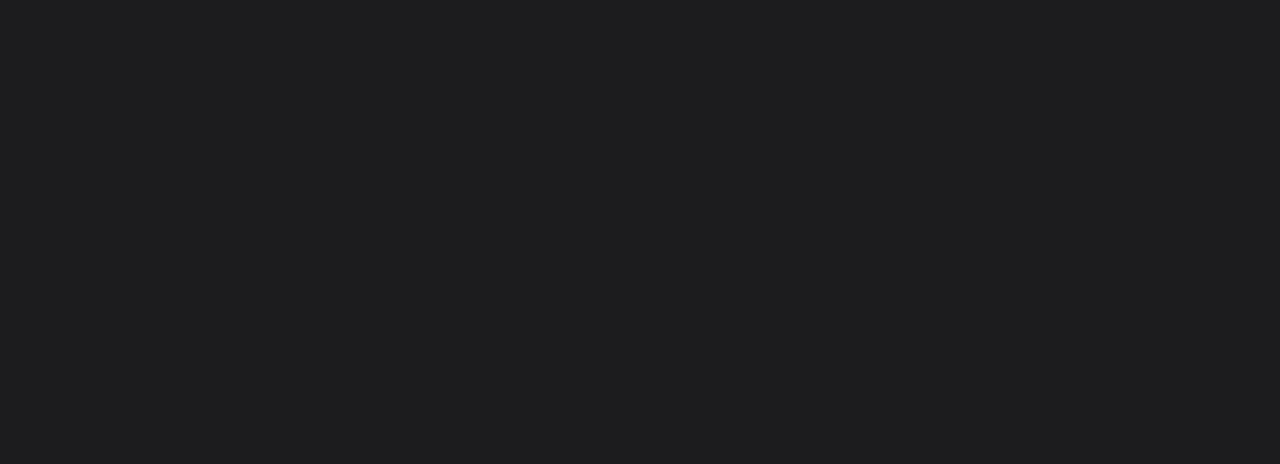
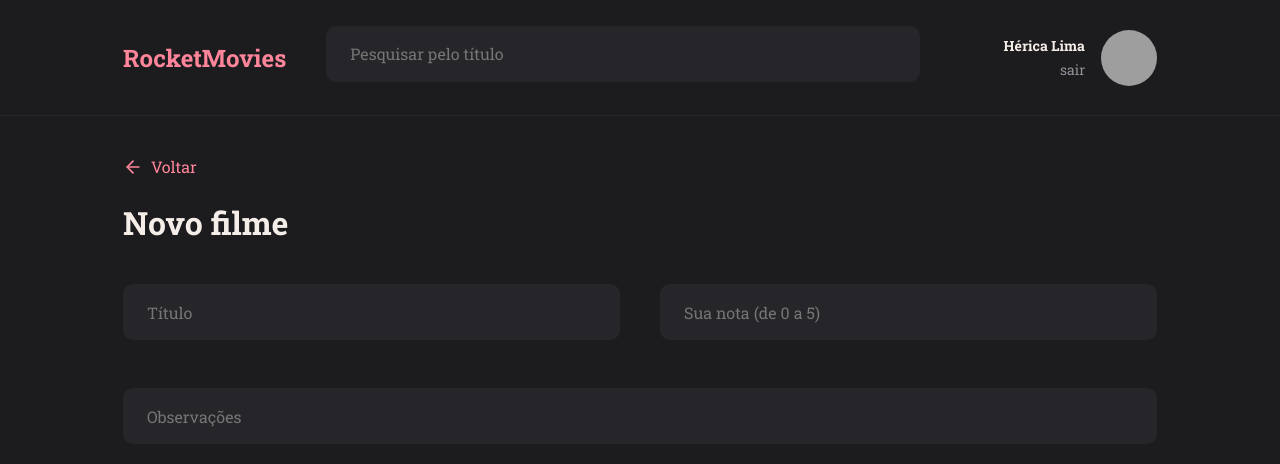
Before and after one commit to hericarlima/rocket-movies, a React (Vite) app: page /create in a window 1280 px wide. Before the commit this address had no page. Shown: the top 464 px of the page. Built offline with nearby package versions, Linux system fonts and the light colour scheme; grey boxes are pictures that could not be loaded.

Commit message:
createMovie page started

```diff
--- a/src/components/ButtonText/index.jsx
+++ b/src/components/ButtonText/index.jsx
@@ -1,8 +1,9 @@
 import { Container } from "./styles";
 
-export function ButtonText({ title, isActive = false, ...rest}) {
+export function ButtonText({ title, isActive = false, icon: Icon, ...rest}) {
     return (
         <Container type="button" isActive={isActive} {...rest}>
+            {Icon && <Icon size={20} />}
             {title}
         </Container>
     );
--- a/src/components/ButtonText/styles.js
+++ b/src/components/ButtonText/styles.js
@@ -4,5 +4,9 @@
     background: none;
     border: none;
     font-size: 1.6rem;
-    color: ${({ theme, isActive }) => isActive ? theme.COLORS.PINK : theme.COLORS.GRAY_100};
+    color: ${({ theme, isActive }) => isActive ? theme.COLORS.GRAY_100 : theme.COLORS.PINK};
+
+    display: flex;
+    align-items: center;
+    gap: .8rem;
 `;
--- /dev/null
+++ b/src/pages/CreateMovie/index.jsx
@@ -0,0 +1,32 @@
+import { FiArrowLeft } from 'react-icons/fi';
+
+import { Container, Content } from './styles';
+
+import { Header } from '../../components/Header';
+import { ButtonText } from '../../components/ButtonText';
+import { Input } from '../../components/Input';
+
+export function CreateMovie() {
+    return (
+        <Container>
+            <Header />
+
+            <Content>
+                <ButtonText icon={FiArrowLeft} title="Voltar" />
+
+                <h1>Novo filme</h1>
+
+                <div className="col-3">
+                    <Input type="text" placeholder="Título"/>
+                    <Input type="number" placeholder="Sua nota (de 0 a 5)"/>
+                </div>
+
+                <Input type="textarea" placeholder="Observações" />
+
+
+
+
+            </Content>
+        </Container>
+    );
+}
--- /dev/null
+++ b/src/pages/CreateMovie/styles.js
@@ -0,0 +1,29 @@
+import styled from 'styled-components';
+
+export const Container = styled.div`
+    height: 100vh;
+    width: 100%;
+
+    display: grid;
+    grid-template-rows: 11.6rem auto;
+    grid-template-areas:
+    "header"
+    "content";
+`;
+
+export const Content = styled.div`
+    grid-area: "content";
+    overflow-y: scroll;
+    padding: 4rem 12.3rem;
+
+    > h1 {
+        margin-top: 2.4rem;
+    }
+
+    > .col-3 {
+        display: flex;
+        gap: 4rem;
+
+        margin: 4rem auto;
+    }
+`;
--- a/src/routes/app.routes.jsx
+++ b/src/routes/app.routes.jsx
@@ -1,12 +1,14 @@
 import { Routes, Route } from 'react-router-dom';
 
 import { Home } from '../pages/Home';
+import { CreateMovie } from '../pages/CreateMovie';
 
 
 export function AppRoutes() {
     return (
         <Routes>
             <Route path="/" element={<Home />} />
+            <Route path="/create" element={<CreateMovie />} />
         </Routes>
 
     );
```
